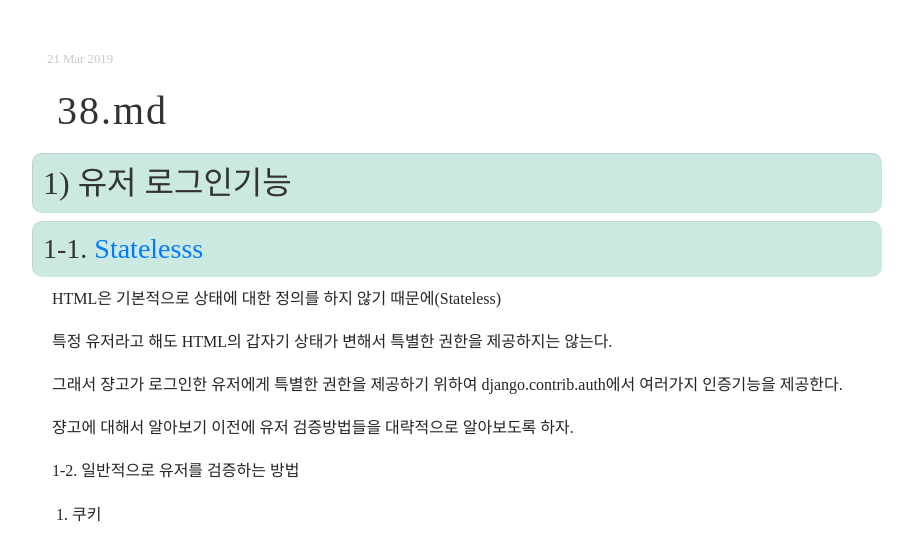
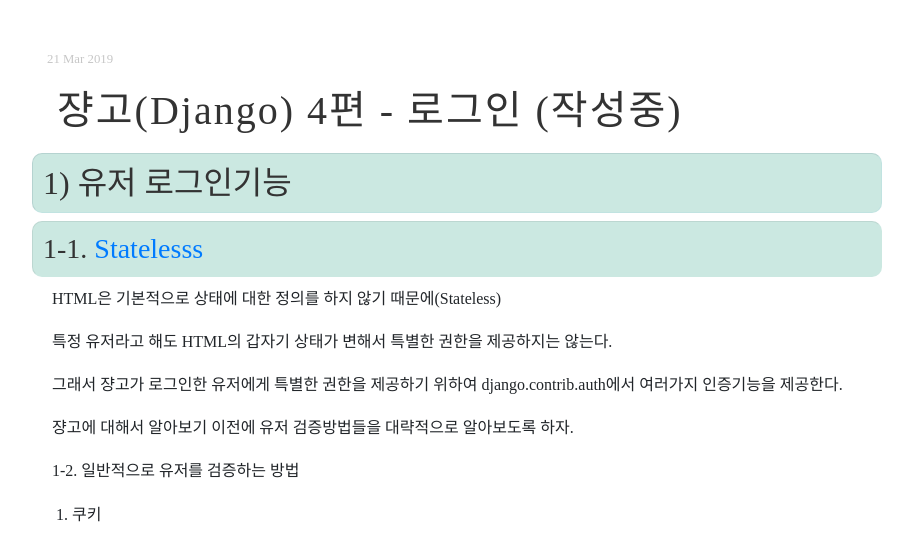
Before and after one commit to DongChanS/DongChanS.github.io, a Jekyll site: the page built from _posts/2019-03-21-38.md, in a window 1280 px wide and 900 px high, cut to the strip 366-900 px from the top of the window. Shown: the whole strip, without its empty margins (96-1009 px from the left). Built offline with Jekyll 4.4.1, drawn with Linux system fonts in a browser that asks for light colours; nearby versions of some CDN libraries; some web fonts are replaced; comment, search, counter and statistics services are not loaded; some of the changed text lies outside the part shown.

Commit message:
Update and rename 2019-03-21-38.md.md to 2019-03-21-38.md

```diff
--- a/_posts/2019-03-21-38.md.md
+++ b/_posts/2019-03-21-38.md
@@ -1,3 +1,10 @@
+---
+layout : post
+title : 쟝고(Django) 4편 - 로그인 (작성중)
+author : Shin Dong Chan
+category : 'Django'
+---
+
 ## 1) 유저 로그인기능
 
 ### 1-1. [Statelesss](https://ko.wikipedia.org/wiki/%EB%AC%B4%EC%83%81%ED%83%9C_%ED%94%84%EB%A1%9C%ED%86%A0%EC%BD%9C)
```
Also changed, not shown: other parts of _posts/2019-03-21-38.md (+0 -8 lines).
